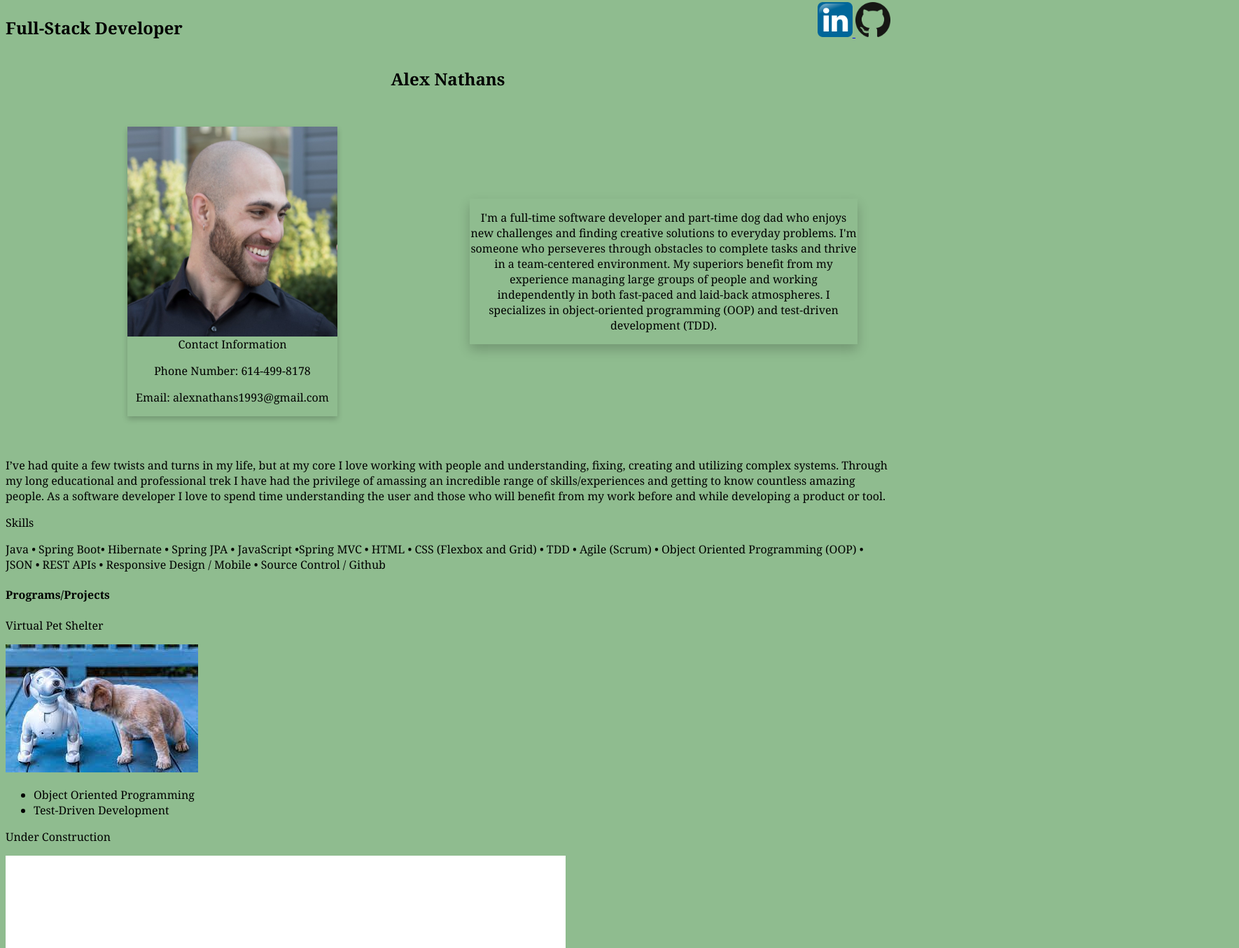
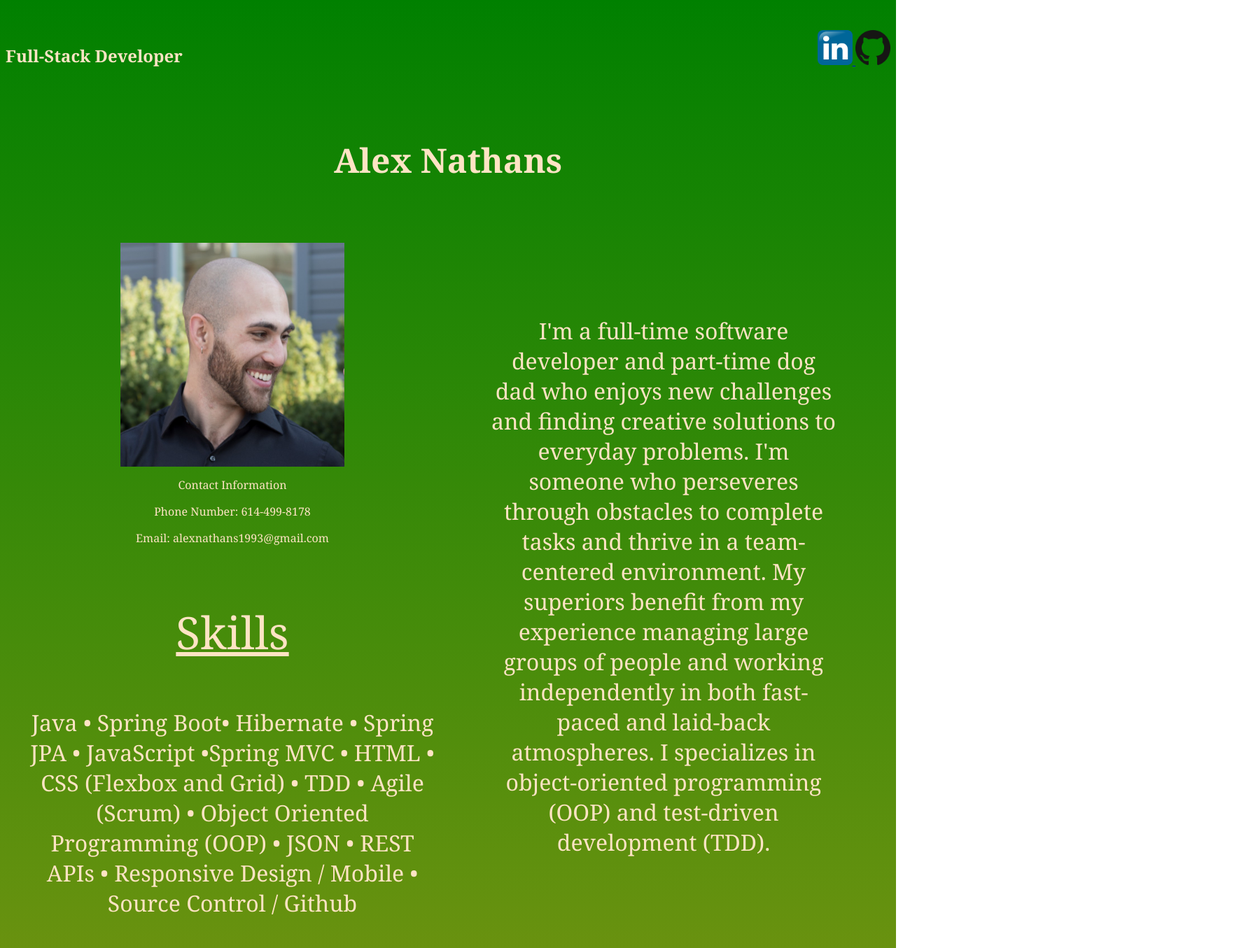
Before and after one commit to anathans1/Personal-Portfolio-Alex-Nathans, a plain HTML site: page index.html in a window 1280 px wide. Shown: the part 5-1360 px from the top of the page at 70% size, 1770 px wide, since content can reach past the window. Drawn offline with Linux system fonts and the light colour scheme.

Commit message:
almost done 2

```diff
--- a/css/layout.css
+++ b/css/layout.css
@@ -5,7 +5,11 @@
  .headers {
      display: flex;
      justify-content: space-between;
+     /* background-color: green; */
 
+ }
+ main{
+    /* background-color: green; */
  }
 
  .links {
@@ -22,6 +26,9 @@
      grid-row-gap: 0px;
      justify-items: center;
      padding-bottom: 30px;
+     font-size: 3rem;
+     /* background-color: green; */
+     margin-top: none;
  }
 
  .maincards {
@@ -38,14 +45,16 @@
      border: none;
      margin: none;
      text-size-adjust: 80%;
+     /* display:flex;
+     flex-wrap: wrap; */
 
  }
 
  .bio1 {
      grid-area: 1 / 2 / 2 / 3;
      text-align: center;
-     max-width: 90%;
-     box-shadow: 0 8px 16px 0 rgba(0,0,0,0.2);
+     max-width: 80%;
+     /* box-shadow: 0 8px 16px 0 rgba(0,0,0,0.2); */
      padding: none;
      border: none;
      margin: none;
@@ -53,21 +62,22 @@
 
  .profileimagecontainer {
     display: grid;
-    box-shadow: 0 4px 8px 0 rgba(0,0,0,0.2);
+    /* box-shadow: 0 4px 8px 0 rgba(0,0,0,0.2); */
   transition: 0.3s;
   padding: none;
      border: none;
      margin: none;
      justify-items: center;
+
  }
 
  .ProfileImage {
      display: grid;
-     padding: none;
+     padding: 15px;
      border: none;
      margin: none;
-     height: 300px;
-     width: 300px;
+     height: 320px;
+     width: 320px;
  }
 
  .Contact {
@@ -118,20 +128,23 @@ text-align: center;
     font-size: x-large;
     margin-top: 50px;
     text-decoration: underline; */
- /* }
-.Skills-Listed{
+
+/* .Skills-Listed{
 font-size: large;
 flex-wrap: wrap;
-}
+} */
 img{
-    height: 130px;
-    width: 170px;
+    height: auto;
+height: 230px;
+width: 260px;
 }
 
 .arrangeprojects{
     display: flex;
     justify-content: center;
     justify-content: space-evenly;
+    flex-wrap: wrap;
+
 
 }
 .Allprojects{
@@ -139,14 +152,23 @@ img{
     align-content: center;
     align-tracks: center;
     text-align: center;
-} */
- /* .Projects{
+
+
+}
+ .Projects{
     text-align: center;
     font-size: 180%;
     margin-bottom: -1px;
     text-decoration: underline;
     align-items: center;
 }
+.project{
+    min-width: 300px;
+    /* width: 500px; */
+}
+@media (min-width: 600px) {
+    .AllProjects { grid-template-columns: repeat(1, 1fr); }
+  }
 .skillsused{
     text-align: left;
 }
@@ -156,6 +178,9 @@ img{
 
 
 }
+p{
+    text-align: center;
+}
 .otherprojects{
 text-align: center;
 font-size: 130%;
@@ -163,25 +188,33 @@ text-decoration: underline;
 margin-top: 60px;
 }
 .fallimg{
-    width: 230px; */
- /* }
+    height:230px;
+    width: 380px;
+ }
 .secpar{
     text-align: center;
+    font-size: 2rem;
 }
 .title{
     flex-wrap: wrap;
 }
-/* @media only screen and (max-width: 350px) {
+
+ @media only screen and (max-width: 798px) {
     body {
-      background-color: lightblue;
+      display:grid;
+
+
     }
-  } */
- */ footer {
-     display: grid;
+  }
+ footer {
+     display: flex;
      grid-template-rows: repeat(3, 1fr);
      justify-content: center;
      justify-content: center;
-     height: 3px;
+     height: 120px;
+     padding:10px;
+    font-size: 1.5rem;
+    background-color: black;
 
  }
 
--- a/css/style.css
+++ b/css/style.css
@@ -2,8 +2,20 @@
     Text-shadow: 2px 4px 13px black;
 
 } */
+html{
+    background: linear-gradient(green,goldenrod);
+    color:bisque;
 
+}
+.header{
+    padding-bottom: 40px;
+    padding-top: 40px;
+    /* background-color: green; */
+}
+.bio1{
+    font-size: 2rem;
 
+}
 #linkedinbutton{
     height: 50px;
     width: 50px;
@@ -13,8 +25,21 @@
     width: 50px;;
 
 }
-*{background-color:darkseagreen;}
+/* *{background-color:darkseagreen;} */
 
 .Top-Cards{
     box-shadow: 2px 2px, 10px;
 }
+.Skills{
+font-size: 4rem;
+text-align: center;
+text-decoration: underline;
+
+}
+.Skills-Listed{
+text-align: center;
+font-size: 2rem;
+padding-right: 15px;
+padding-left: 15px;
+
+}
--- a/index.html
+++ b/index.html
@@ -6,15 +6,15 @@
     <meta http-equiv="X-UA-Compatible" content="IE=edge">
     <meta name="viewport" content="width=device-width, initial-scale=1.0">
     <title>Document</title>
-    <link rel="stylesheet" href="./css/layout.css">
-    <link rel="stylesheet" href="./css/style.css">
+    <link rel="stylesheet" href="/css/style.css">
+    <link rel="stylesheet" href="/css/layout.css">
 </head>
 
-<body>
+<body class="container">
     <div class="container">
         <header class="header">
             <div class="headers">
-                <h2 class="title">Full-Stack Developer</h1>
+                <h2 class="title">Full-Stack Developer</h2>
                 <nav>
                     <a href="https://www.linkedin.com/in/alex-nathans/">
                         <img id="linkedinbutton" src="linkedin.png" alt="Link to Linkedin">
@@ -26,6 +26,7 @@
 
                 <!-- <a class="logo" href="#">Table of Contents</a> -->
 
+            </div>
         </header>
         <main>
 
@@ -55,6 +56,17 @@
                                 <p> Email: alexnathans1993@gmail.com</p>
                             </div>
                         </div>
+                        <section class="Skill-deck">
+                            <p class="Skills">Skills</p>
+                            <p class="Skills-Listed">Java • Spring Boot• Hibernate • Spring JPA • JavaScript •Spring MVC
+                                •
+                                HTML •
+                                CSS (Flexbox and Grid) •
+                                TDD • Agile (Scrum) • Object Oriented Programming (OOP) • JSON • REST APIs • Responsive
+                                Design /
+                                Mobile • Source Control / Github
+                            </p>
+                        </section>
                     </div>
 
 
@@ -62,20 +74,9 @@
 
 
                 </section>
-            </div>
-            <div class="secpar">
-                <p>I’ve had quite a few twists and turns in my life, but at my core I love working with people
-                    and
-                    understanding, fixing, creating and utilizing complex systems. Through my long educational
-                    and
-                    professional trek I have had the privilege of amassing an incredible range of
-                    skills/experiences and
-                    getting to know countless amazing people. As a software developer I love to spend time
-                    understanding
-                    the user and those who will benefit from my work before and while developing a product or
-                    tool.</p>
-            </div>
-    </div>
+
+
+
 
                 <!-- <section>links to your professional networking site profiles, including at least GitHub and LinkedIn
                 <a href="www.linkedin.com/in/alex-nathans">
@@ -86,22 +87,13 @@
                 </a>
             </section> -->
 
-    <section class="Skill-deck">
-        <p class="Skills">Skills</p>
-        <p class="Skills-Listed">Java • Spring Boot• Hibernate • Spring JPA • JavaScript •Spring MVC •
-            HTML •
-            CSS (Flexbox and Grid) •
-            TDD • Agile (Scrum) • Object Oriented Programming (OOP) • JSON • REST APIs • Responsive
-            Design /
-            Mobile • Source Control / Github
-        </p>
-    </section>
+
 
                 <div>
                     <div class="Allprojects">
                         <h4 class="Projects"> Programs/Projects</h4>
                         <div class="arrangeprojects">
-                <section class="projects">
+                            <section class="project">
                                 <p>Virtual Pet Shelter</p>
                                 <a href="https://github.com/2022-Summer-Cohort/virtual-pet-anathans1.git">
                                     <img src="puppys.jpeg" alt="Virtual Pet Shelter">
@@ -111,7 +103,7 @@
                                     <li>Test-Driven Development</li>
                                 </ul>
                             </section>
-                <section class="projects">
+                            <section class="project">
                                 <p>Under Construction</p>
                                 <a href="#">
                                     <img class="questionmark"
@@ -123,7 +115,7 @@
                                     <li>Test-Driven Development</li>
                                 </ul>
                             </section>
-                <section class="projects">
+                            <section class="project">
                                 <p>Under Construction</p>
                                 <a href="#">
                                     <img class="questionmark"
@@ -137,6 +129,18 @@
                             </section>
                         </div>
                     </div>
+                </div>
+                <div class="secpar">
+                    <p>I’ve had quite a few twists and turns in my life, but at my core I love working with people
+                        and
+                        understanding, fixing, creating and utilizing complex systems. Through my long educational
+                        and
+                        professional trek I have had the privilege of amassing an incredible range of
+                        skills/experiences and
+                        getting to know countless amazing people. As a software developer I love to spend time
+                        understanding
+                        the user and those who will benefit from my work before and while developing a product or
+                        tool.</p>
                 </div>
 
                 <div class="falloffolkpunk">
@@ -170,6 +174,8 @@
                 </div>
             </div>
         </footer>
+    </div>
+
 </body>
 
 </html>
```
Lines whose indentation alone changed are shown as unchanged.
